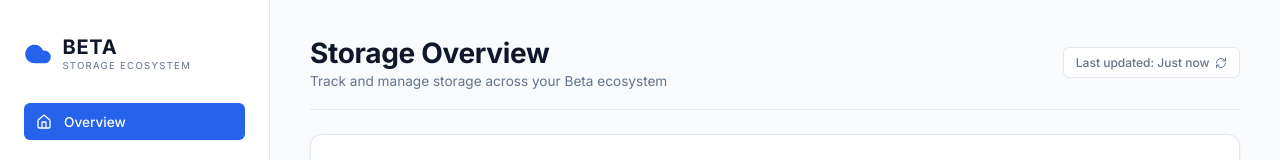
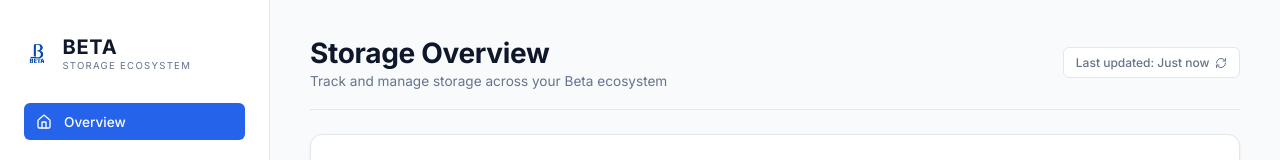
Before and after one commit to betasoftnet-png/BETA-STORAGE-FE, a React (Vite) app: page / in a window 1280 px wide. Shown: the top 160 px of the page. Built offline with nearby package versions, Linux system fonts and the light colour scheme.

Commit message:
feat: implement core storage management dashboard with state persistence and file operations

```diff
--- a/src/App.jsx
+++ b/src/App.jsx
@@ -338,7 +338,7 @@ export default function App() {
         <div>
           <div className="brand-section">
             <div className="logo-container">
-              <Cloud size={28} fill="currentColor" />
+              <img src="/logo.png" alt="BETA Logo" style={{ width: '28px', height: '28px', objectFit: 'contain' }} />
             </div>
             <div>
               <h1>BETA</h1>
```
Also changed, not shown: public/logo.png (added), src/components/StorageOverview.jsx (line endings or trailing spaces).
